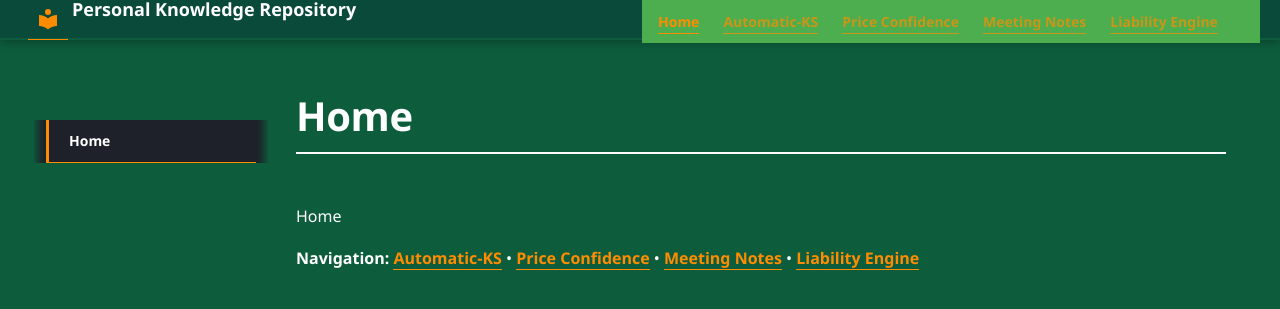
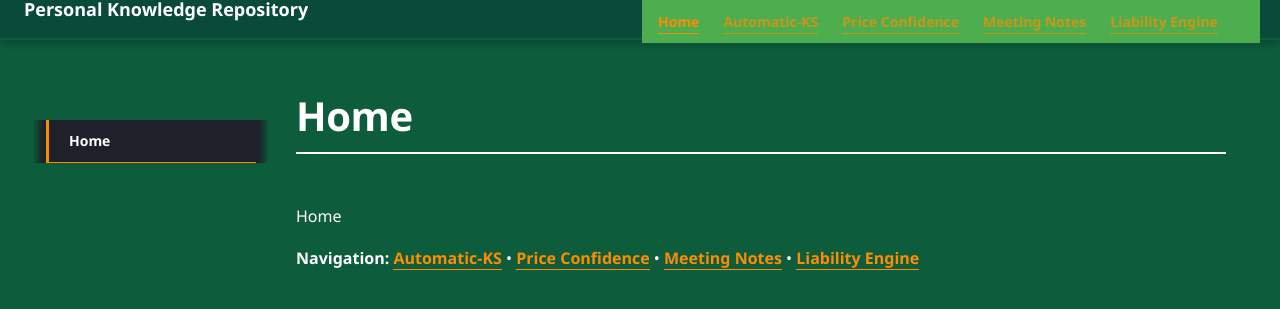
Before and after one commit to MiguelGomes2/pages-mgomes, an MkDocs documentation site: the page built from docs/index.md, in a window 1280 px wide. Shown: the top 309 px of the page. Built offline with MkDocs 1.6.1 and Material for MkDocs 9.7.7, drawn with Linux system fonts in a browser that asks for light colours; some web fonts are replaced.

Commit message:
Hide sidebar branding box

```diff
--- a/docs/stylesheets/custom.css
+++ b/docs/stylesheets/custom.css
@@ -258,3 +258,17 @@ td {
 .md-header__button {
   align-self: center !important;
 }
+
+/* Hide sidebar branding/logo box */
+.md-logo {
+  display: none !important;
+}
+
+.md-sidebar__scrollwrap {
+  top: 0 !important;
+}
+
+/* Hide nav header */
+.md-nav__header {
+  display: none !important;
+}
```
